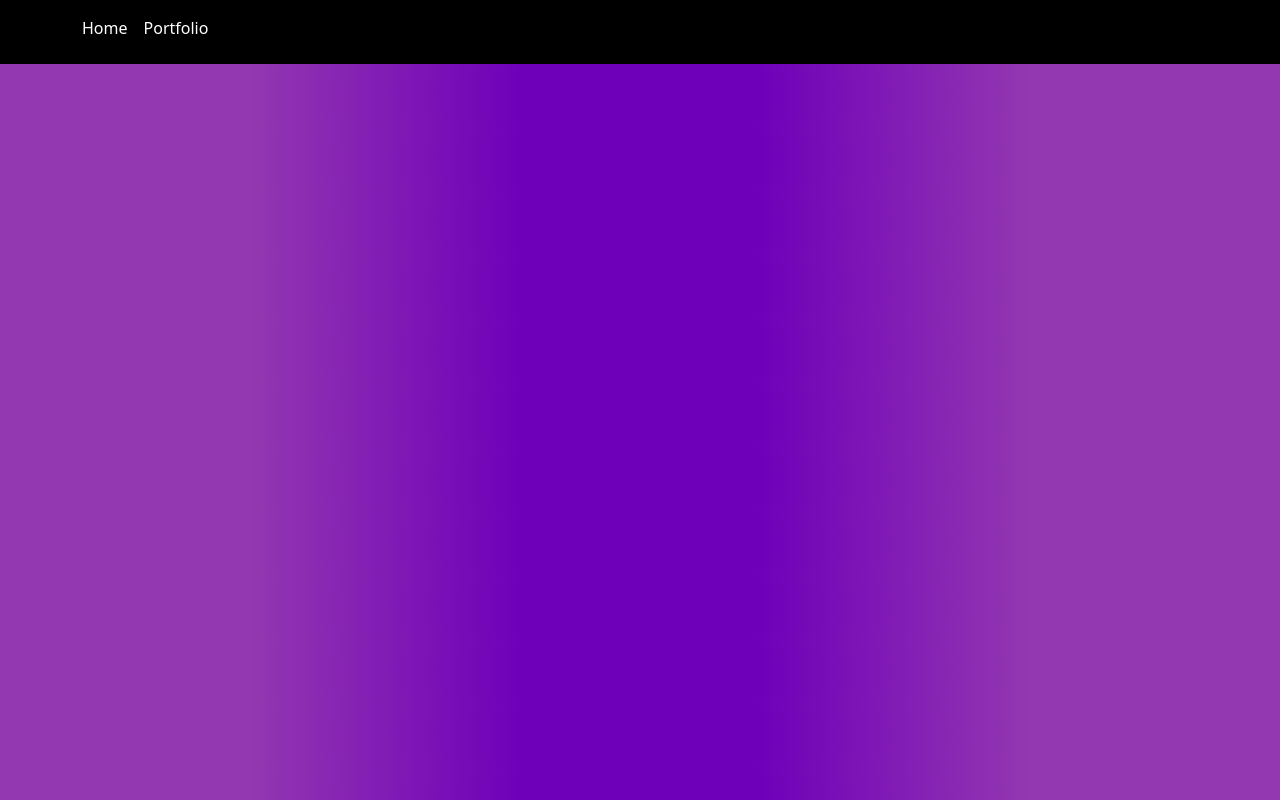
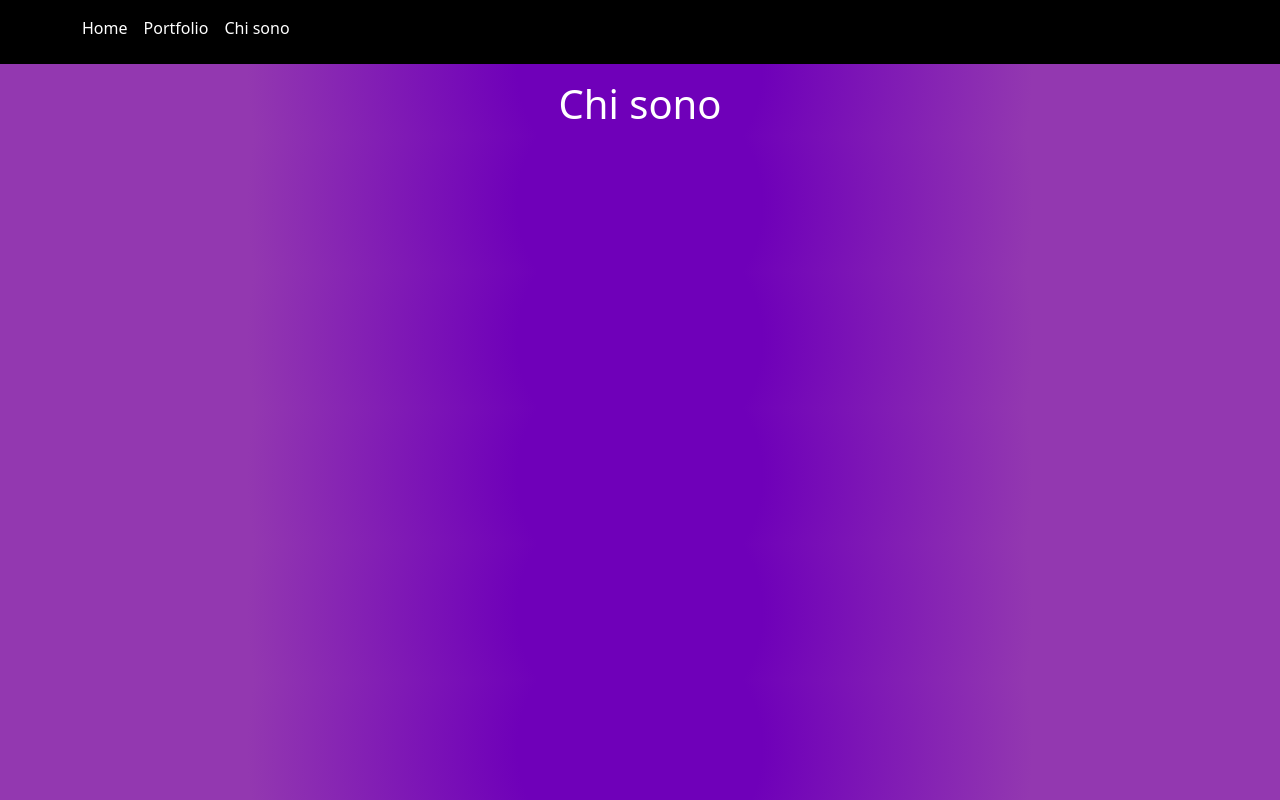
Before and after one commit to Francesco-Alquati/vite-boolfolio, a Vue app: page /about in a window 1280 px wide. Before the commit this address had no page. Built offline with nearby package versions, Linux system fonts and the light colour scheme; the HTML template or start-up script is replaced by a standard one.

Commit message:
[UPD] Created another page : PageAbout.vue

```diff
--- a/src/components/AppHeader.vue
+++ b/src/components/AppHeader.vue
@@ -12,7 +12,6 @@ export default {
             <div class="col-12">
                 <ul class="list-unstyled d-flex mt-3 mb-4">
                     <li class="me-3" v-for="item, ndex in menu" :key="index"><router-link :to="{ name: item.name }">{{ item.label }}</router-link></li>
-
                 </ul>
             </div>
         </div>
--- /dev/null
+++ b/src/pages/PageAbout.vue
@@ -0,0 +1,17 @@
+<script>
+export default {
+
+}
+</script>
+<template>
+    <div class="container">
+        <div class="row">
+            <div class="col-12">
+                <h1 class="text-center text-white mt-3">Chi sono</h1>
+            </div>
+        </div>
+   </div>
+</template>
+<style lang="">
+
+</style>
--- a/src/router.js
+++ b/src/router.js
@@ -2,6 +2,7 @@ import { createRouter, createWebHistory } from 'vue-router';
 
 import PageHome from './pages/PageHome.vue';
 import PagePortfolio from './pages/PagePortfolio.vue';
+import PageAbout from './pages/PageAbout.vue';
 
 const router = createRouter({
     history: createWebHistory(),
@@ -15,6 +16,11 @@ const router = createRouter({
             path: '/portfolio',
             name: 'portfolio',
             component: PagePortfolio
+        },
+        {
+            path: '/about',
+            name: 'about',
+            component: PageAbout
         }
     ]
 })
--- a/src/store.js
+++ b/src/store.js
@@ -12,6 +12,10 @@ export const store = reactive({
         {
             name: 'portfolio',
             label: 'Portfolio'
+        },
+        {
+            name: 'about',
+            label: 'Chi sono'
         }
     ]
 });
```
